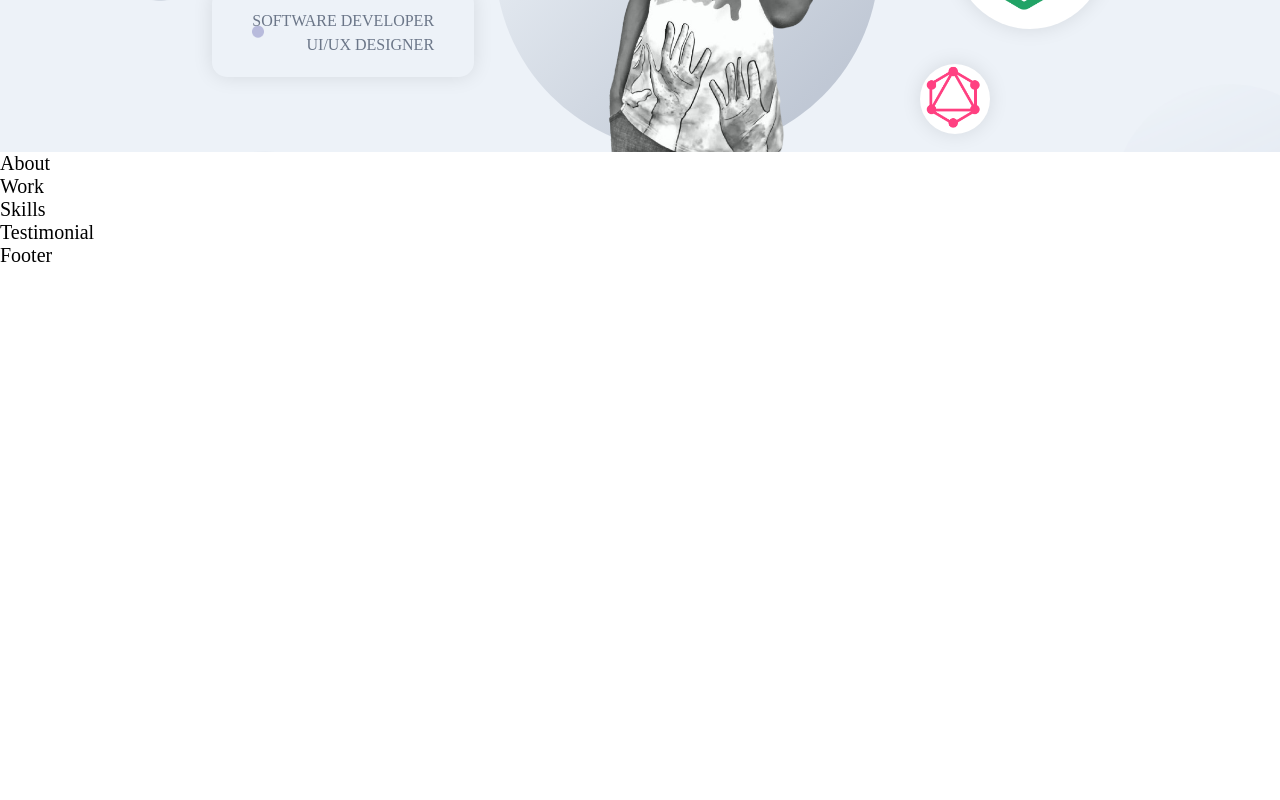
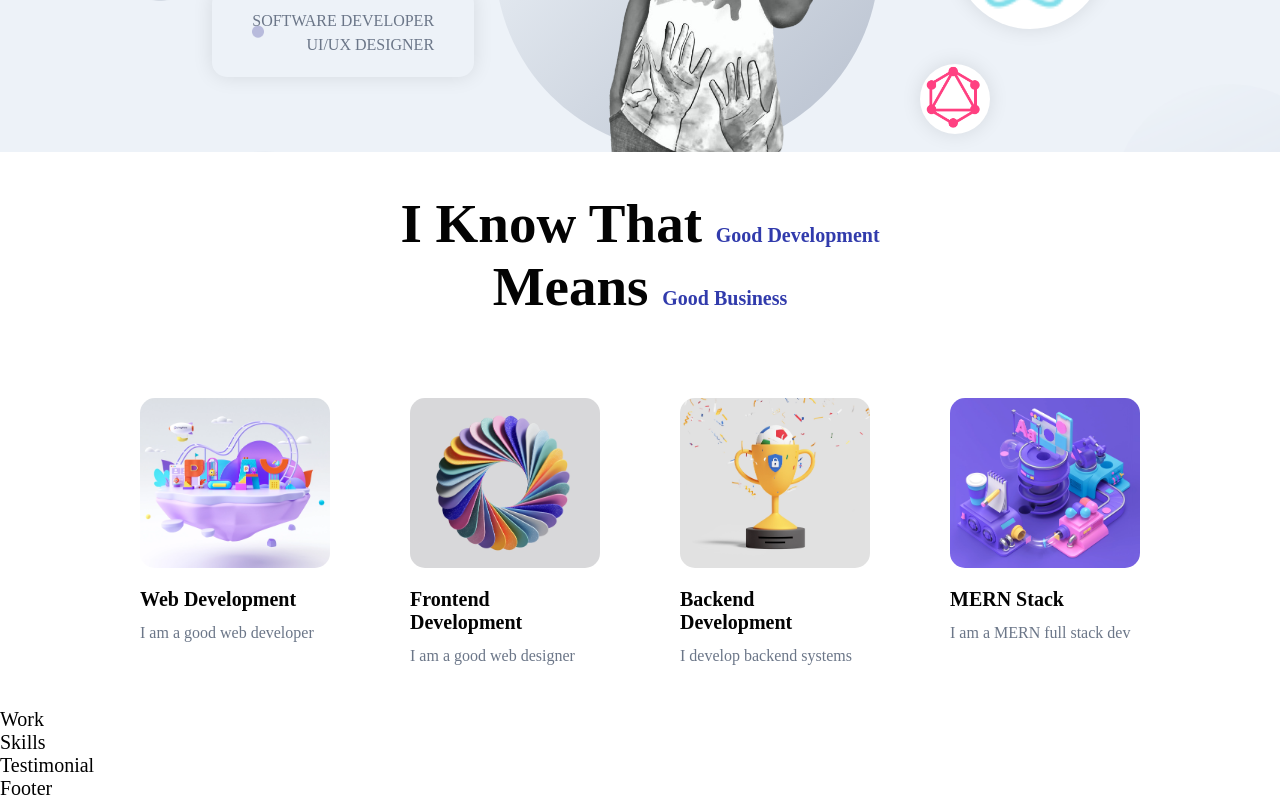
Before and after one commit to rhodinemma/portfolio, a React (Vite) app: page / in a window 1280 px wide. Shown: the part 394-1194 px from the top of the page. Before the commit the page ends 800 px from the top, so only its background shows below. Built offline with nearby package versions, Linux system fonts and the light colour scheme.

Commit message:
add about section

```diff
--- a/src/container/About/About.jsx
+++ b/src/container/About/About.jsx
@@ -1,10 +1,62 @@
-import React from 'react'
-import './About.scss'
+import React from "react";
+import "./About.scss";
+import { motion } from "framer-motion";
+import { images } from "../../constants";
+
 
 const About = () => {
+  const abouts = [
+    {
+      title: "Web Development",
+      description: "I am a good web developer",
+      imgUrl: images.about01,
+    },
+    {
+      title: "Frontend Development",
+      description: "I am a good web designer",
+      imgUrl: images.about02,
+    },
+    {
+      title: "Backend Development",
+      description: "I develop backend systems",
+      imgUrl: images.about03,
+    },
+    {
+      title: "MERN Stack",
+      description: "I am a MERN full stack dev",
+      imgUrl: images.about04,
+    },
+  ];
+
   return (
-    <div>About</div>
-  )
-}
+    <>
+      <h2 className="head-text" style={{paddingTop: "2rem"}}>
+        I know that <span>Good Development</span>
+        <br /> means <span> Good Business</span>
+      </h2>
 
-export default About
+      <div className="app__profiles">
+        {abouts.map((about, index) => (
+          <motion.div
+            whileInView={{ opacity: 1 }}
+            whileHover={{ scale: 1.1 }}
+            transition={{ duration: 0.5, type: "tween" }}
+            className="app__profile-item"
+            key={about.title + index}
+          >
+            <img src={about.imgUrl} alt="about.title" />
+            <h2 className="bold-text" style={{ marginTop: 20 }}>
+              {about.title}
+            </h2>
+
+            <p className="p-text" style={{ marginTop: 10 }}>
+              {about.description}
+            </p>
+          </motion.div>
+        ))}
+      </div>
+    </>
+  );
+};
+
+export default About;
--- a/src/container/About/About.scss
+++ b/src/container/About/About.scss
@@ -0,0 +1,38 @@
+.app__about {
+  flex: 1;
+  width: 100%;
+  flex-direction: column;
+}
+
+.app__profiles {
+  display: flex;
+  justify-content: center;
+  align-items: flex-start;
+  flex-wrap: wrap;
+  margin-top: 2rem;
+}
+
+.app__profile-item {
+  width: 190px;
+  display: flex;
+  justify-content: flex-start;
+  align-items: flex-start;
+  flex-direction: column;
+  margin: 2rem;
+
+  img {
+    width: 100%;
+    height: 170px;
+    border-radius: 15px;
+    object-fit: cover;
+  }
+
+  @media screen and (min-width: 2000px) {
+    width: 370px;
+    margin: 2rem 4rem;
+
+    img {
+      height: 320px;
+    }
+  }
+}
--- a/src/container/Header/Header.jsx
+++ b/src/container/Header/Header.jsx
@@ -59,7 +59,7 @@
         whileInView={scaleVariants.whileInView}
         className="app__header-circles"
       >
-        {[images.react, images.node, images.graphql].map((circle, index) => (
+        {[images.node, images.react, images.graphql].map((circle, index) => (
           <div classsName="circle-cmp app__flex" key={`circle-${index}`}>
             <img src={circle} alt="circle" />
           </div>
```
Also changed, not shown: 1 other file (tests, documents, lock files or other folders).
